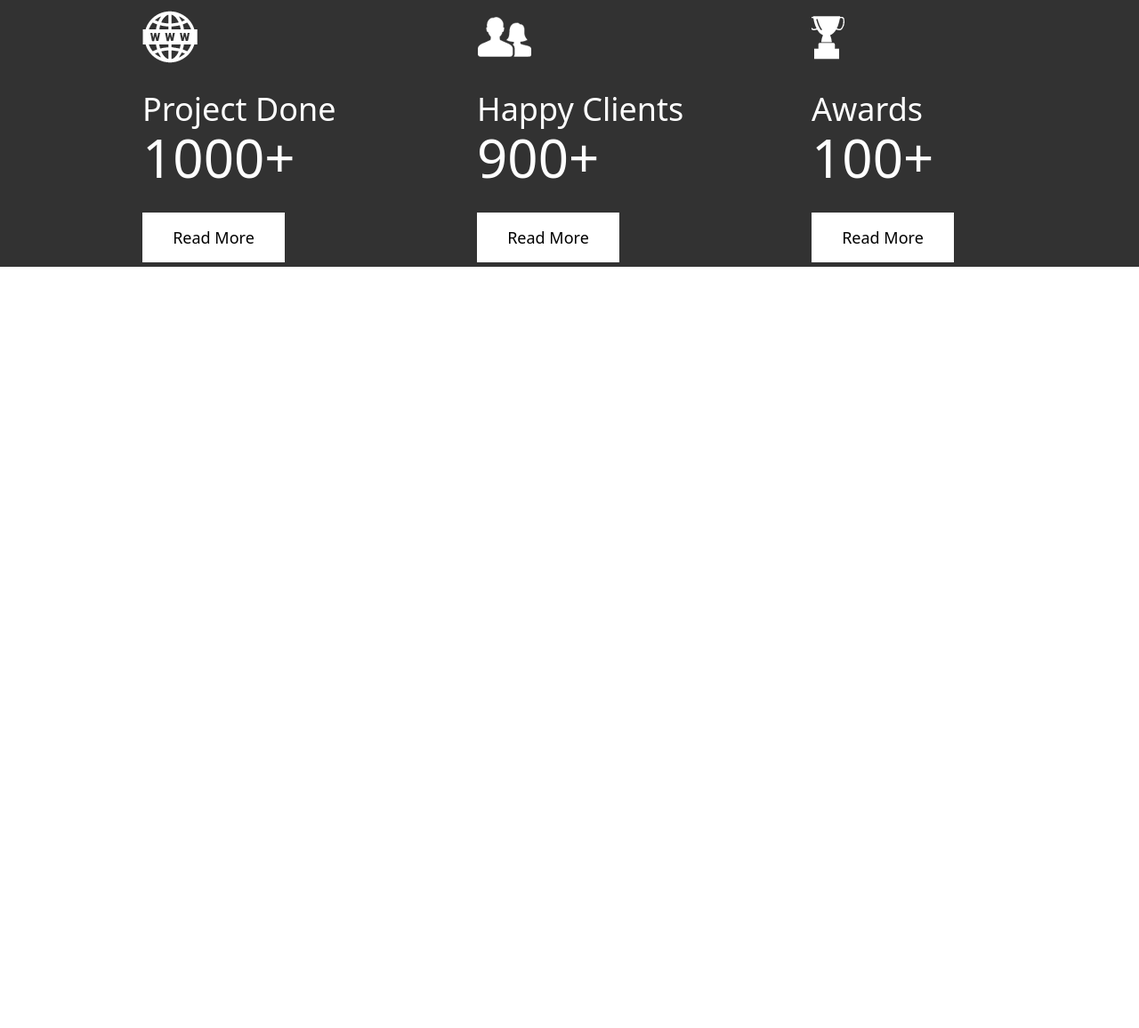
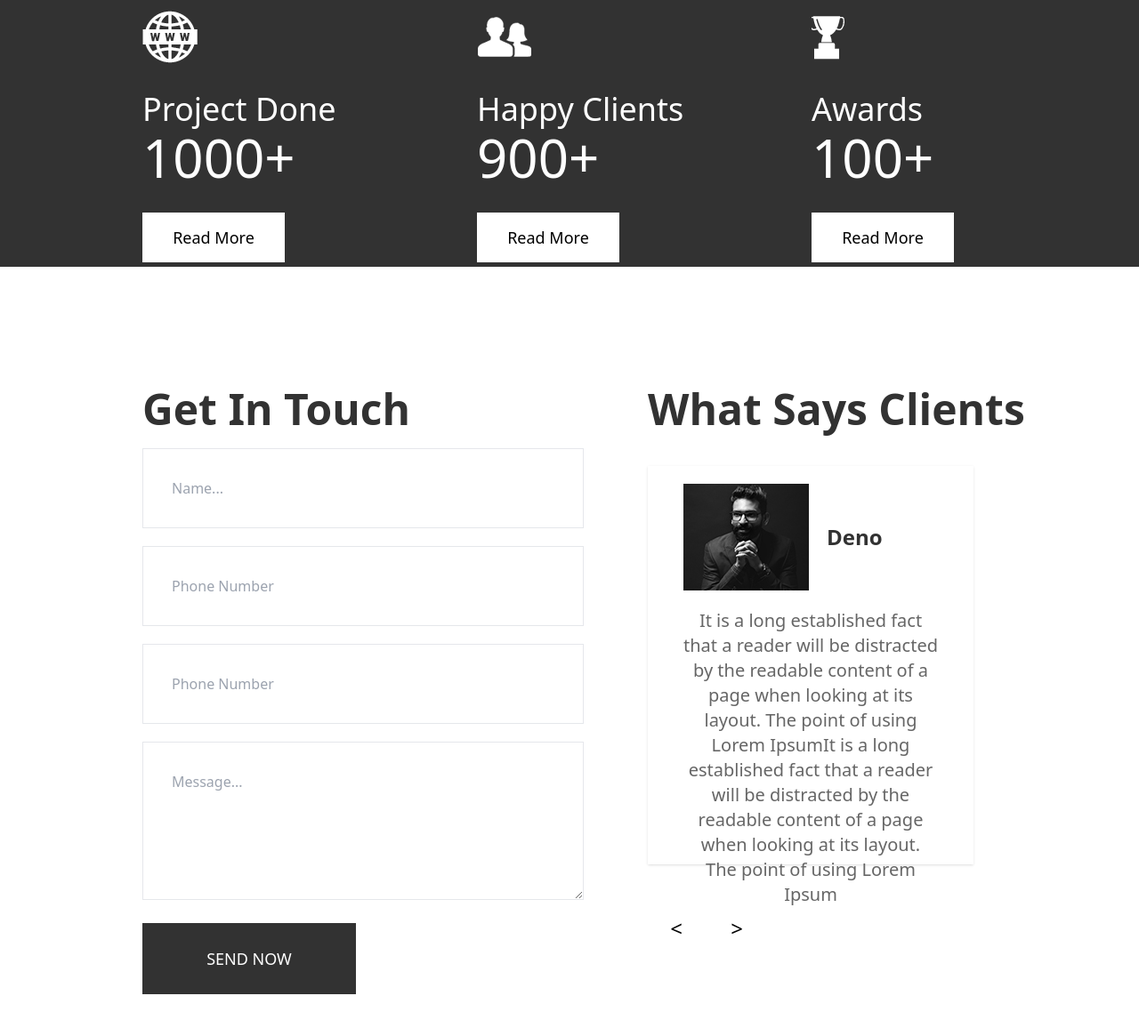
Before and after one commit to sametert/HighTech-clone-tailwind, a website: page src/index.html in a window 1280 px wide. Shown: the part 3699-4855 px from the top of the page at 89% size. Before the commit the page ends 3999 px from the top, so only its background shows below. Drawn offline with Linux system fonts and the light colour scheme.

Commit message:
six page completed

```diff
--- a/src/index.html
+++ b/src/index.html
@@ -144,6 +144,46 @@
         </div>
     </div>
 
+    <!-- Six Page -->
+    <div class="w-full h-screen">
+        <div class="container sm pl-40 pt-24">
+            <div class="grid grid-cols-2 gap-4">
+                <div class="my-10">
+                    <h1 class="text-5xl font-semibold text-kahve">Get In Touch</h1>
+                    <form action="" class="my-5 mr-14 space-y-5">
+                        <input type="text" placeholder="Name..." class="w-full border p-8 outline-none">
+                        <input type="tel" placeholder="Phone Number" class="w-full border p-8 outline-none">
+                        <input type="email" placeholder="Phone Number" class="w-full border p-8 outline-none">
+                        <textarea class="w-full border outline-none pl-8 pt-8" cols="30" rows="6" placeholder="Message..."></textarea>
+                        <button class="mt-16 bg-kahve text-white w-60 h-20 text-lg hover:opacity-60 duration-500 font-medium uppercase">Send Now</button>
+                    </form>
+                </div>
+
+                <div class="my-10">
+                    <h1 class="text-5xl font-semibold text-kahve">What Says Clients</h1>
+                    <div class="my-10 mr-16">
+                        <div class="w-3/4 h-128 shadow">
+                            <div class="flex py-5 pl-10 space-x-5 items-center">
+                                <img src="/src/images/clint.jpg" alt="">
+                                <h1 class="text-kahve font-semibold text-2xl">Deno</h1>
+                            </div>
+                            <div class="text-center px-10">
+                                <p class="text-xl" style="color: #666;">It is a long established fact that a reader will be distracted by the readable content of a page when looking at its layout. The point of using Lorem IpsumIt is a long established fact that a reader will be distracted by the readable content of a page when looking at its layout. The point of using Lorem Ipsum</p>
+                            </div>
+                        </div>
+                        <div class="text-left pt-10">
+                            <button class="bg-white hover:bg-black hover:text-white w-16 h-16 text-2xl"><</button>
+                            <button class="bg-white hover:bg-black hover:text-white w-16 h-16 text-2xl">></button>
+                        </div>
+                    </div>
+                </div>
+            </div>
+
+        </div>
+
+
+    </div>
+
 
 
 </body>
```
Also changed, not shown: dist/output.css.
